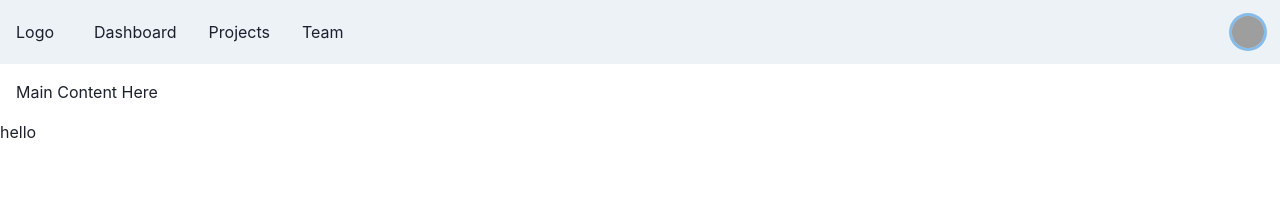
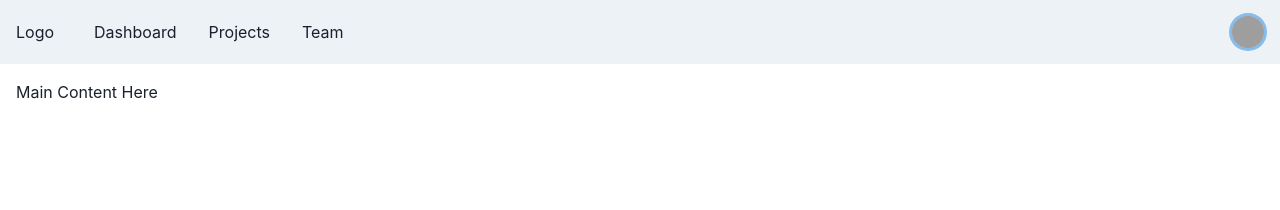
Before and after one commit to DaroMacs/nftstudios, a React (Vite) app: page / in a window 1280 px wide. Shown: the top 210 px of the page. Built offline with nearby package versions, Linux system fonts and the light colour scheme; grey boxes are pictures that could not be loaded.

Commit message:
navbar added

```diff
--- a/src/App.tsx
+++ b/src/App.tsx
@@ -1,3 +1,4 @@
+import { Box } from '@chakra-ui/react';
 import './App.css';
 import Navbar from './Navbar';
 
@@ -5,7 +6,7 @@ function App() {
 	return (
 		<>
 			<Navbar />
-			<h1>hello</h1>
+			<Box p={4}>Main Content Here</Box>
 		</>
 	);
 }
--- a/src/Navbar.tsx
+++ b/src/Navbar.tsx
@@ -97,8 +97,6 @@ export default function Simple() {
 					</Box>
 				) : null}
 			</Box>
-
-			<Box p={4}>Main Content Here</Box>
 		</>
 	);
 }
```
